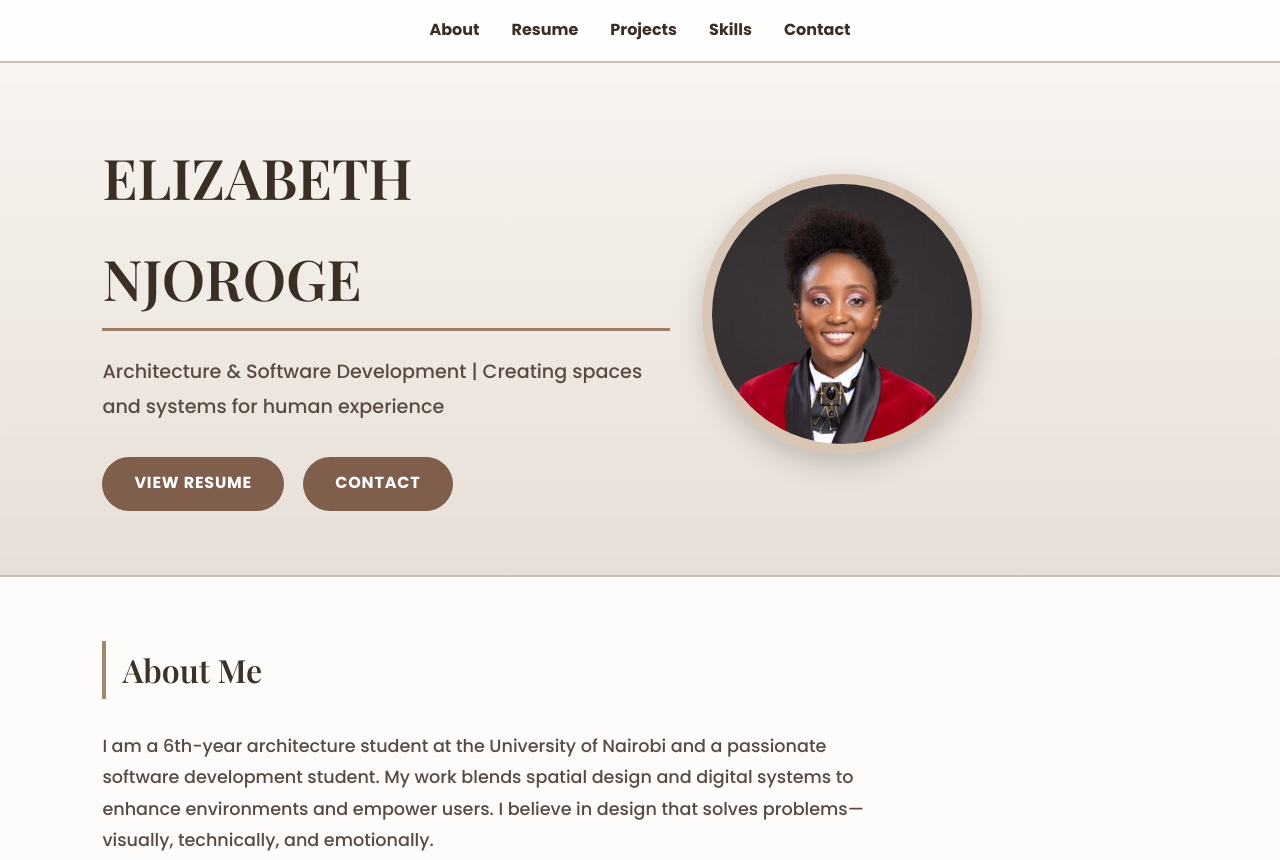
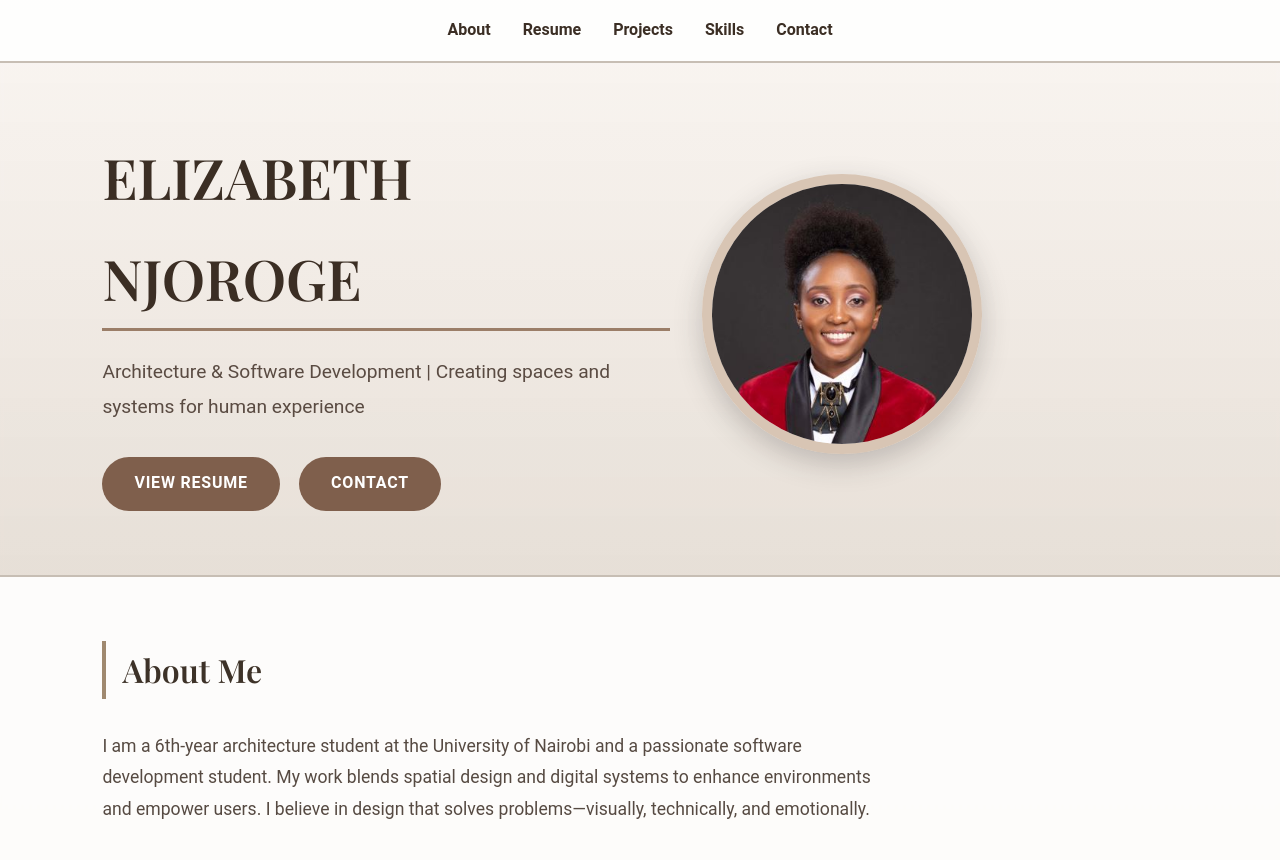
Before and after one commit to lizjob/my-profile-development, a plain HTML site: page index.html in a window 1280 px wide. Shown: the top 860 px of the page. Drawn offline with nearby package versions, Linux system fonts and the light colour scheme.

Commit message:
first coomit

```diff
--- a/style.css
+++ b/style.css
@@ -4,7 +4,7 @@
   margin: 0;
   padding: 0;
   box-sizing: border-box;
-  font-family: 'Poppins', sans-serif;
+  font-family: 'roboto', sans-serif;
 }
 
 body {
```
